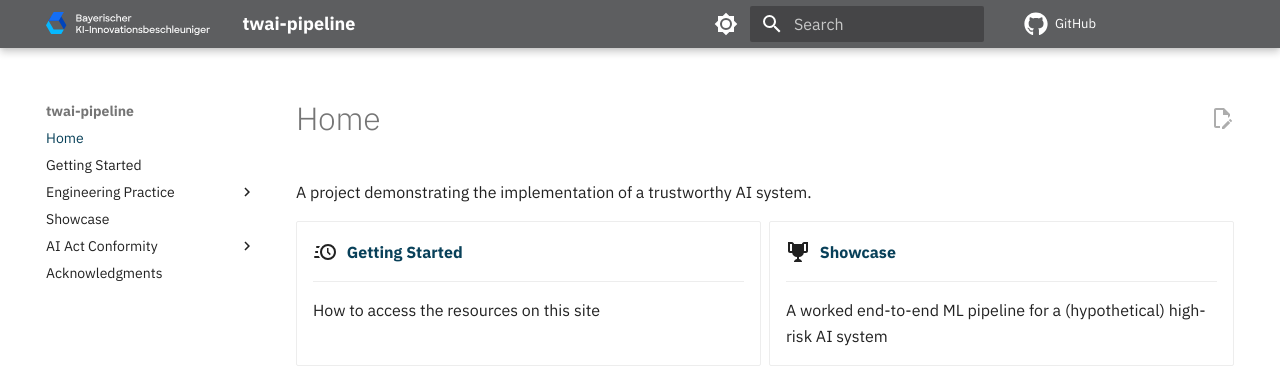
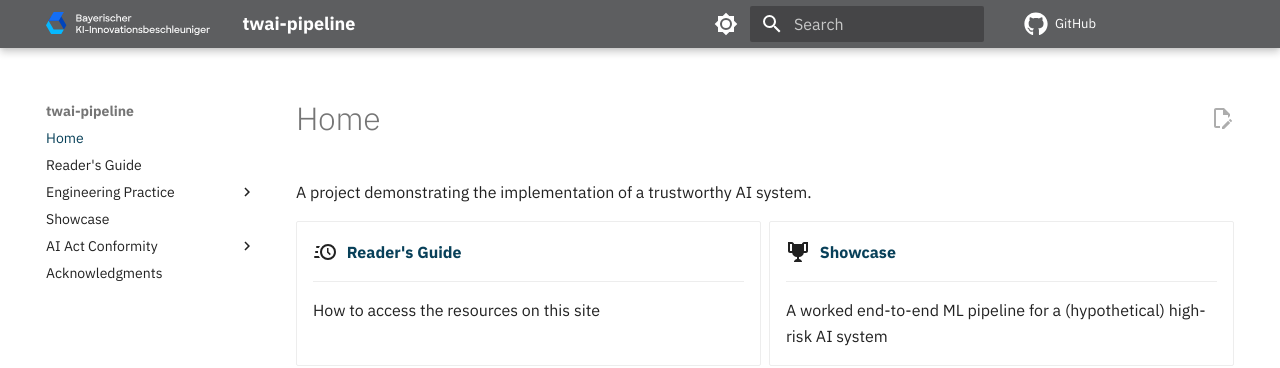
Before and after one commit to aai-institute/practical-ai-act, an MkDocs documentation site: the page built from docs/index.md, in a window 1280 px wide. Shown: the top 368 px of the page. Built offline with MkDocs 1.6.1 and Material for MkDocs 9.7.7, drawn with Linux system fonts in a browser that asks for light colours; plug-ins that fetch from the network failed and are left out; comment, search, counter and statistics services are not loaded; the version menu is left out.

Commit message:
Rename Getting Started to Reader's Guide

```diff
--- a/docs/index.md
+++ b/docs/index.md
@@ -16,7 +16,7 @@ A project demonstrating the implementation of a trustworthy AI system.
 
 <div class="grid cards" markdown>
 
--   :material-clock-fast:{ .lg .middle } [__Getting Started__](getting-started/index.md)
+-   :material-clock-fast:{ .lg .middle } [__Reader's Guide__](readers-guide/index.md)
 
     ---
     How to access the resources on this site
--- a/mkdocs.yml
+++ b/mkdocs.yml
@@ -12,8 +12,8 @@ validation:
 
 nav:
   - Home: index.md
-  - Getting Started:
-      - getting-started/index.md
+  - Reader's Guide:
+      - readers-guide/index.md
   - Engineering Practice:
       - engineering-practice/reference-architecture.md
       - engineering-practice/data-versioning.md
```
Also changed, not shown: docs/readers-guide/index.md (renamed from docs/getting-started/index.md).
